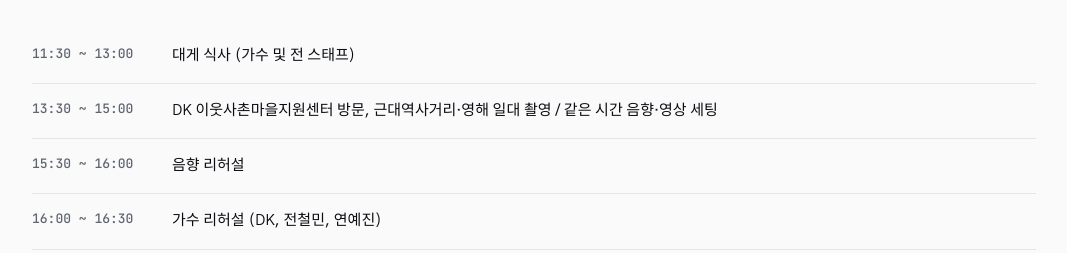
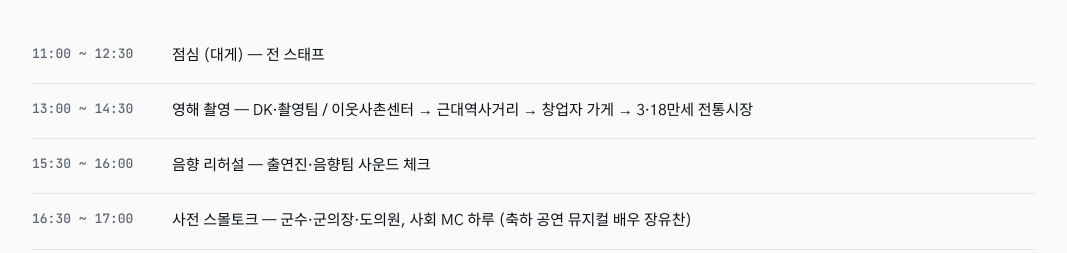
Before and after one commit to monsteryoon/thewave, a plain HTML site: page crew-xk8qj505.html in a window 1280 px wide. Shown: the part 699-952 px from the top of the page, without its empty margins (106-1173 px from the left). Drawn offline with Linux system fonts and the light colour scheme.

Commit message:
Add files via upload

```diff
--- a/crew-xk8qj505.html
+++ b/crew-xk8qj505.html
@@ -105,11 +105,10 @@ footer{border-top:1px solid var(--line);padding-block:32px 48px;font-size:13px;c
       <div class="head"><span class="eyebrow">Day Schedule</span><div><h2>행사 당일 일정</h2></div></div>
       <table class="tt">
         <tbody>
-          <tr><th>11:30 ~ 13:00</th><td>대게 식사 (가수 및 전 스태프)</td></tr>
-          <tr><th>13:30 ~ 15:00</th><td>DK 이웃사촌마을지원센터 방문, 근대역사거리·영해 일대 촬영 / 같은 시간 음향·영상 세팅</td></tr>
-          <tr><th>15:30 ~ 16:00</th><td>음향 리허설</td></tr>
-          <tr><th>16:00 ~ 16:30</th><td>가수 리허설 (DK, 전철민, 연예진)</td></tr>
-          <tr><th>16:30 ~ 17:00</th><td>사전 스몰토크 — 군수·군의장·도의원, 사회 MC 하루</td></tr>
+          <tr><th>11:00 ~ 12:30</th><td>점심 (대게) — 전 스태프</td></tr>
+          <tr><th>13:00 ~ 14:30</th><td>영해 촬영 — DK·촬영팀 / 이웃사촌센터 → 근대역사거리 → 창업자 가게 → 3·18만세 전통시장</td></tr>
+          <tr><th>15:30 ~ 16:00</th><td>음향 리허설 — 출연진·음향팀 사운드 체크</td></tr>
+          <tr><th>16:30 ~ 17:00</th><td>사전 스몰토크 — 군수·군의장·도의원, 사회 MC 하루 (축하 공연 뮤지컬 배우 장유찬)</td></tr>
           <tr><th>17:00 ~ 19:00</th><td>버스킹&amp;토크 콘서트 — DK '심'으로 오프닝, 사연 다섯 편과 라이브 공연</td></tr>
         </tbody>
       </table>
```
